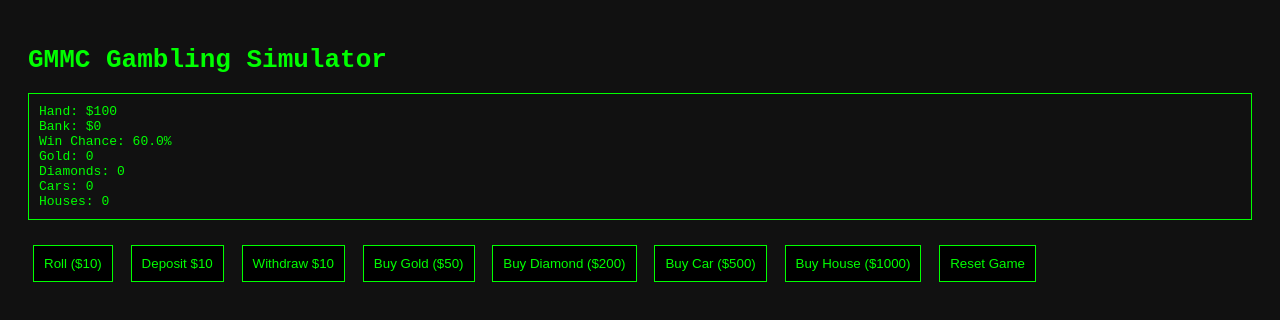
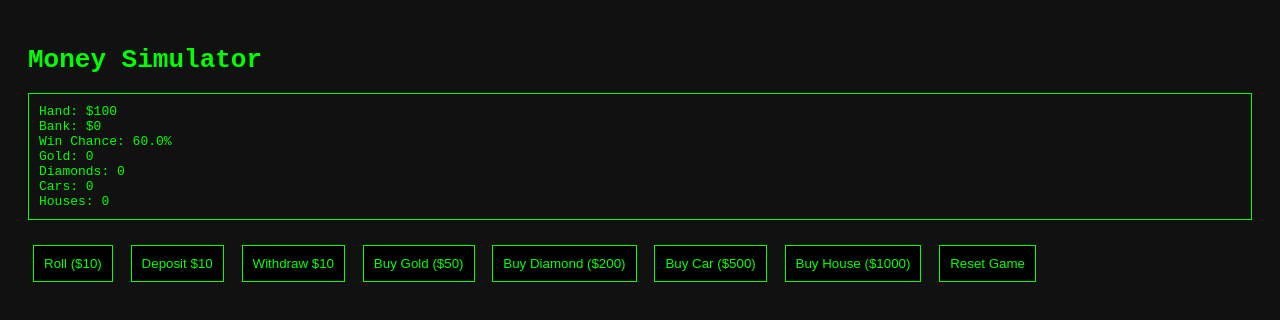
Before and after one commit to nushhw/gmmc, a plain HTML site: page index.html in a window 1280 px wide. Drawn offline with Linux system fonts and the light colour scheme.

Commit message:
Update index.html

```diff
--- a/index.html
+++ b/index.html
@@ -1,7 +1,7 @@
 <!DOCTYPE html>
 <html>
 <head>
-  <title>GMMC Gambling Simulator</title>
+  <title>GMMC</title>
   <style>
     body { font-family: monospace; background-color: #111; color: #0f0; padding: 20px; }
     .panel { margin-bottom: 10px; }
@@ -11,7 +11,7 @@
   </style>
 </head>
 <body>
-  <h1>GMMC Gambling Simulator</h1>
+  <h1>Money Simulator</h1>
   <div class="status" id="status"></div>
   <div class="panel">
     <button onclick="roll()">Roll ($10)</button>
```
